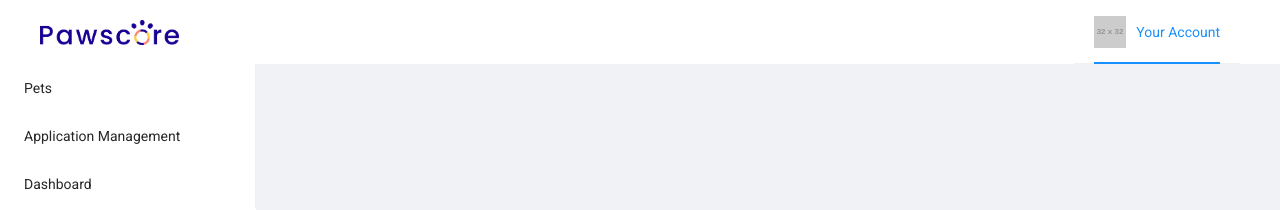
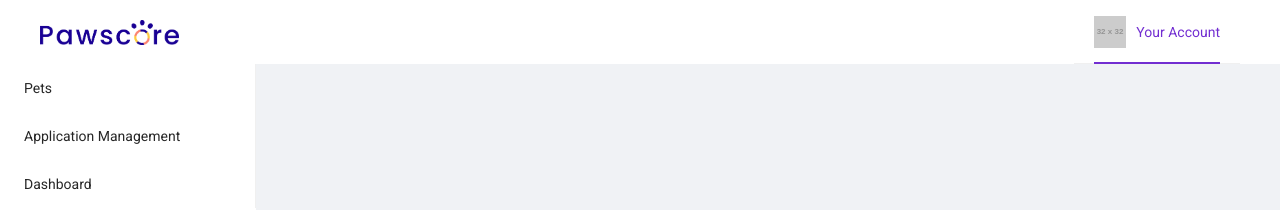
Before and after one commit to bettersg/PawScore, a Next.js app in the folder frontend/: page /shelter/home in a window 1280 px wide. In both pictures the pointer is over the item "Your Account". Shown: the top 210 px of the page. Built offline with nearby package versions, Linux system fonts and the light colour scheme.

Commit message:
[FE][Menu Styles] Moved menu styles to menus.css

```diff
--- a/frontend/layouts/common/menus.css
+++ b/frontend/layouts/common/menus.css
@@ -2,3 +2,35 @@
     --menu-header-menu-height: 64px;
     --menu-left-menu-width: 256px;
 }
+
+.ant-menu-item:active {
+    background: var(--color-light-purple) !important;
+}
+
+.ant-menu-item:active,
+.ant-menu-item a:hover,
+.ant-menu-item a:active,
+.ant-menu-item-active,
+.ant-menu-submenu-selected,
+.ant-menu-light .ant-menu-submenu-title:hover,
+.ant-menu-horizontal:not(.ant-menu-dark) > .ant-menu-submenu:hover,
+.ant-menu-horizontal:not(.ant-menu-dark) > .ant-menu-submenu-active,
+.ant-menu-horizontal:not(.ant-menu-dark) > .ant-menu-submenu-open {
+    color: var(--color-golden-purple) !important;
+}
+
+.ant-menu-item-selected,
+.ant-menu-light .ant-menu-item:hover {
+    color: var(--color-golden-purple) !important;
+    background-color: var(--color-light-purple) !important;
+}
+
+.ant-menu-item-selected:after {
+    border-right: 3px solid var(--color-golden-purple) !important;
+}
+
+.ant-menu-horizontal:not(.ant-menu-dark) > .ant-menu-submenu:hover::after,
+.ant-menu-horizontal:not(.ant-menu-dark) > .ant-menu-submenu-open::after,
+.ant-menu-horizontal:not(.ant-menu-dark) > .ant-menu-submenu-selected::after {
+    border-bottom: 2px solid var(--color-golden-purple) !important;
+}
```
